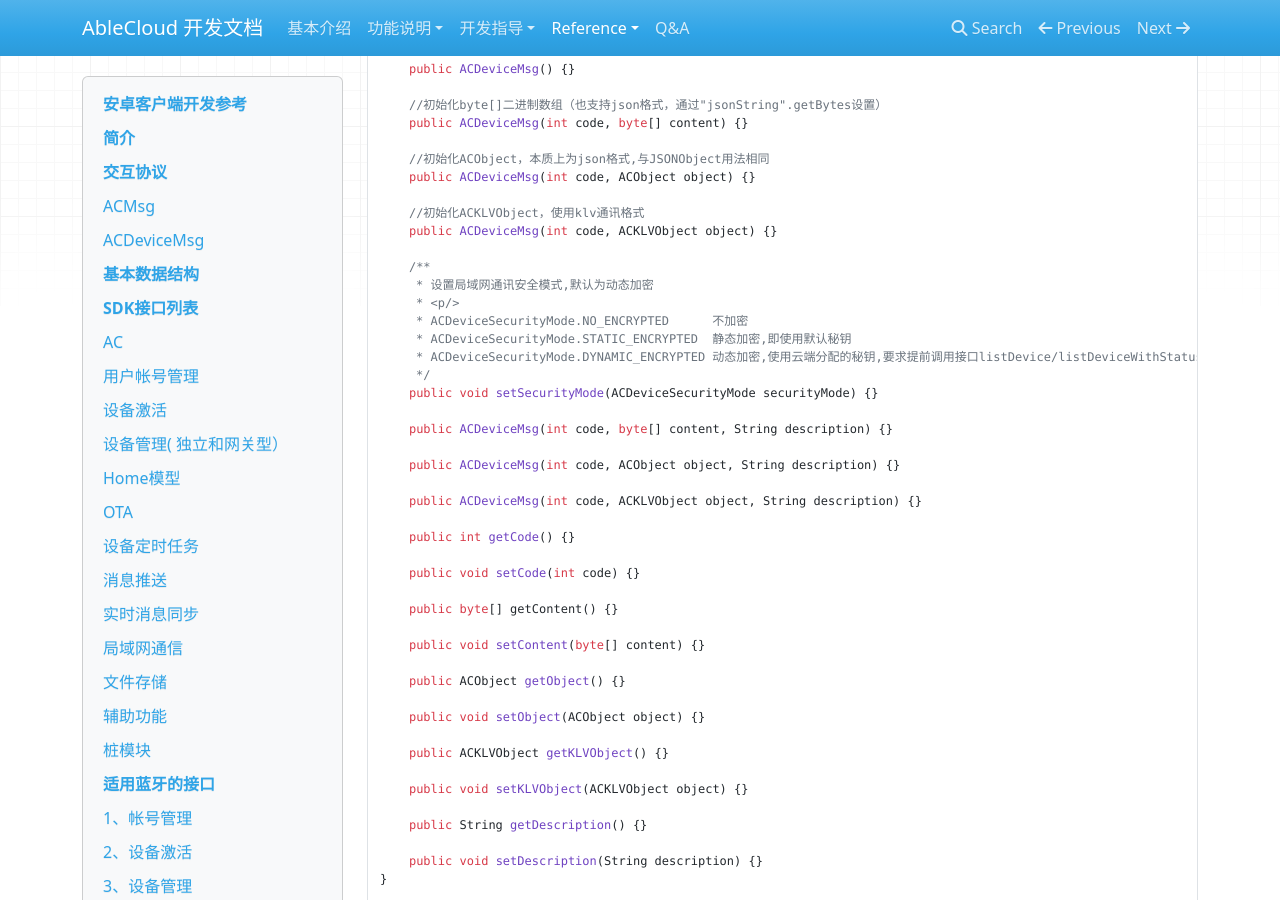
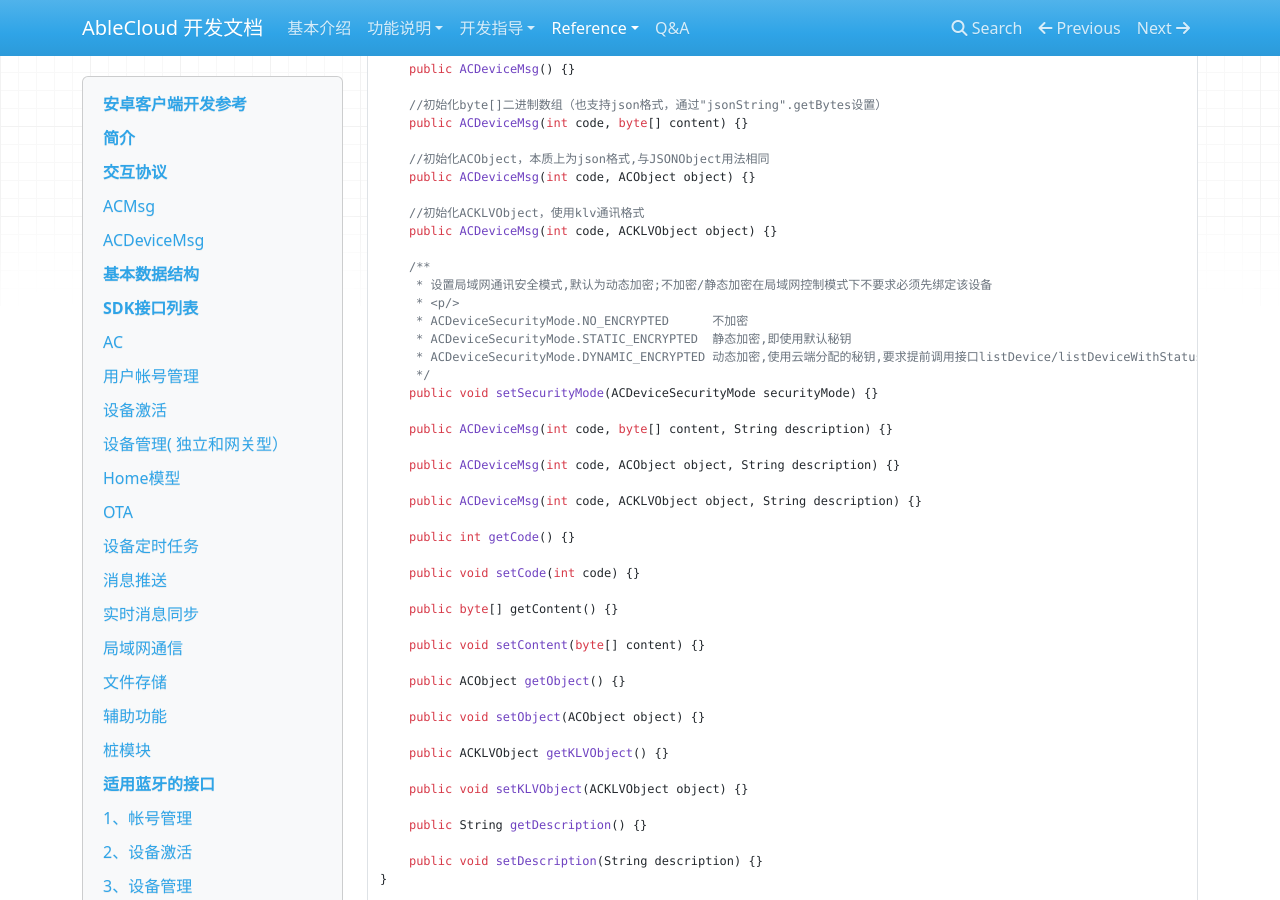
Before and after one commit to JessonW/rd_docs, an MkDocs documentation site: the page built from docs/reference/android.md, in a window 1280 px wide and 900 px high, scrolled down 4149 px. Built offline with MkDocs 1.6.1, drawn with Linux system fonts in a browser that asks for light colours; nearby versions of some CDN libraries; old or Windows-style settings are respelled for this version of MkDocs.

Commit message:
update docs

```diff
--- a/docs/reference/android.md
+++ b/docs/reference/android.md
@@ -212,7 +212,7 @@ public class ACDeviceMsg {
     public ACDeviceMsg(int code, ACKLVObject object) {}
 
     /**
-     * 设置局域网通讯安全模式,默认为动态加密
+     * 设置局域网通讯安全模式,默认为动态加密;不加密/静态加密在局域网控制模式下不要求必须先绑定该设备
      * <p/>
      * ACDeviceSecurityMode.NO_ENCRYPTED      不加密
      * ACDeviceSecurityMode.STATIC_ENCRYPTED  静态加密,即使用默认秘钥
```
Also changed, not shown: docs/develop_guide/android.md (+2 -2 lines).
